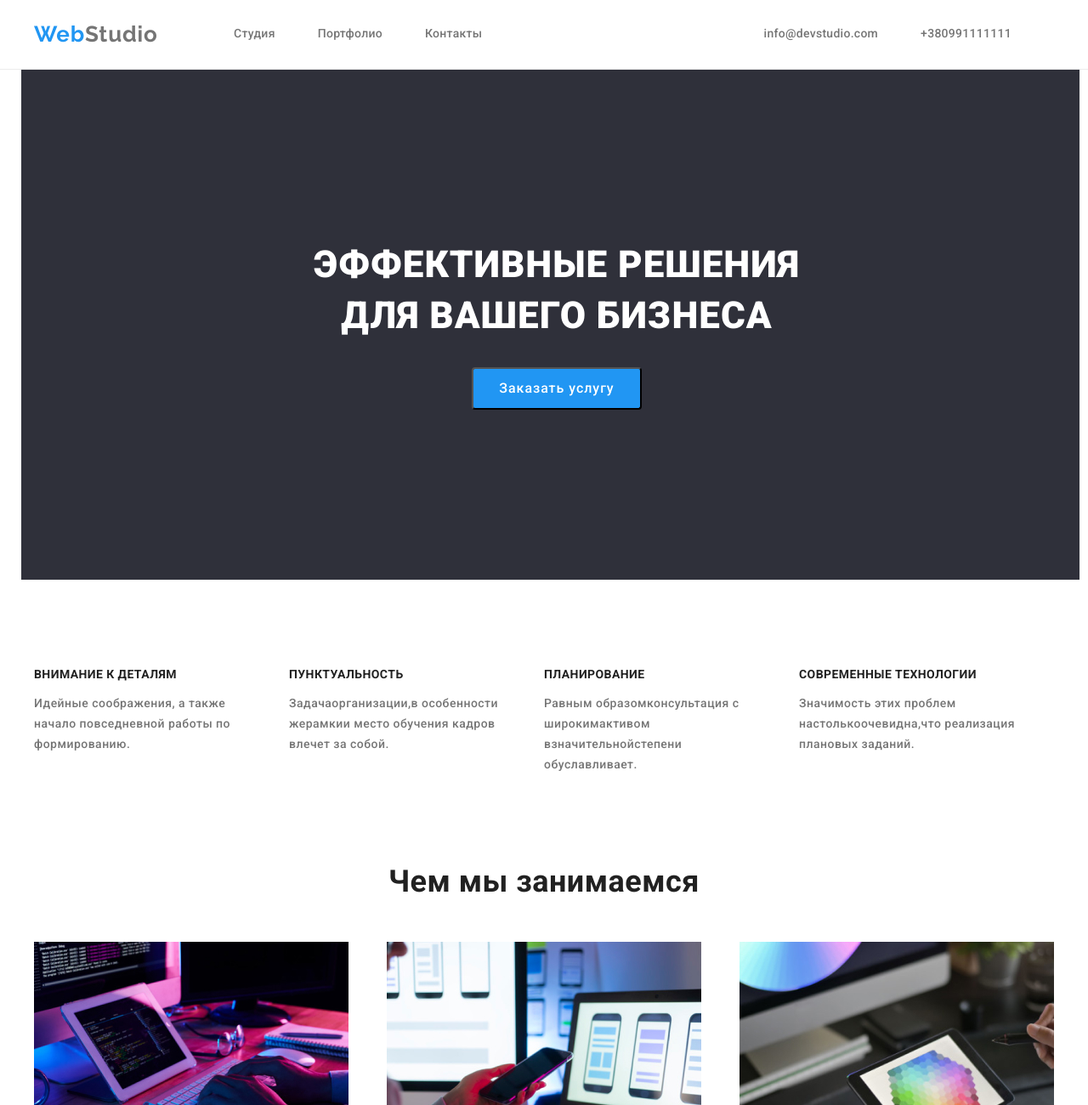
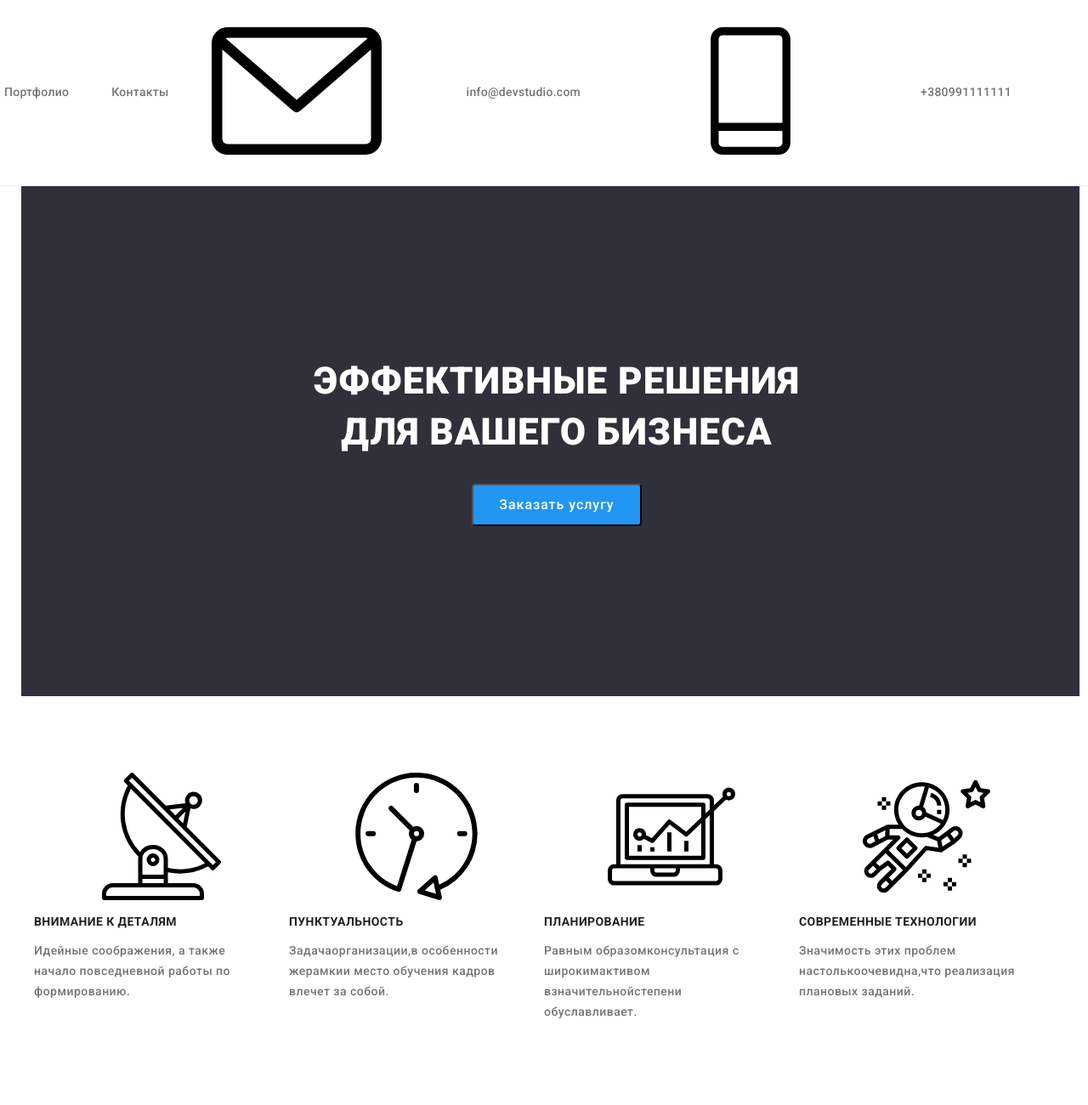
Before and after one commit to sergeibogko/goit-markup-hw-04, a plain HTML site: page index.html in a window 1280 px wide. Shown: the top 1300 px of the page at 85% size. Drawn offline with nearby package versions, Linux system fonts and the light colour scheme.

Commit message:
Добавляет раставленные елементы спрайта

```diff
--- a/css/styles.css
+++ b/css/styles.css
@@ -359,6 +359,7 @@ body {
 .footer {
   background-color: #2f303a;
   margin-right: 70px;
+  margin-top: 95px;
 }
 
 .logo {
--- a/index.html
+++ b/index.html
@@ -33,9 +33,19 @@
             </li>
           </ul>
         </nav>
+        <a href=""
+          ><svg>
+            <use href="./images/sprite.svg#envelope"></use>
+          </svg>
+        </a>
         <a href="mailto:info@devstudio.com" class="sait-nav link"
           >info@devstudio.com</a
         >
+        <a href=""
+          ><svg>
+            <use href="./images/sprite.svg#fone"></use>
+          </svg>
+        </a>
         <a href="tel:+380991111111" class="sait-nav link">+380991111111</a>
       </div>
     </header>
@@ -54,6 +64,11 @@
           <h2 class="section-features-title">особенности</h2>
           <ul class="list features-list">
             <li class="features">
+              <a href=""
+                ><svg>
+                  <use href="./images/sprite.svg#antenna 1"></use>
+                </svg>
+              </a>
               <h3 class="features-title">ВНИМАНИЕ К ДЕТАЛЯМ</h3>
               <p class="features-text">
                 Идейные соображения, а также начало повседневной работы по
@@ -61,6 +76,11 @@
               </p>
             </li>
             <li class="features">
+              <a href=""
+                ><svg>
+                  <use href="./images/sprite.svg#clock 1"></use>
+                </svg>
+              </a>
               <h3 class="features-title">ПУНКТУАЛЬНОСТЬ</h3>
               <p class="features-text">
                 Задачаорганизации,в особенности жерамкии место обучения кадров
@@ -68,6 +88,11 @@
               </p>
             </li>
             <li class="features">
+              <a href=""
+                ><svg>
+                  <use href="./images/sprite.svg#diagram 1"></use>
+                </svg>
+              </a>
               <h3 class="features-title">ПЛАНИРОВАНИЕ</h3>
               <p class="features-text">
                 Равным образомконсультация с широкимактивом взначительнойстепени
@@ -75,6 +100,11 @@
               </p>
             </li>
             <li class="features">
+              <a href=""
+                ><svg>
+                  <use href="./images/sprite.svg#astronaut 1"></use>
+                </svg>
+              </a>
               <h3 class="features-title">СОВРЕМЕННЫЕ ТЕХНОЛОГИИ</h3>
               <p class="features-text">
                 Значимость этих проблем настолькоочевидна,что реализация
@@ -509,26 +539,26 @@
     <!-- <svg>
       <use href="./images/sprite.svg#twitter 1"></use>
     </svg> -->
-    <svg>
+    <!-- <svg>
       <use href="./images/sprite.svg#antenna 1"></use>
-    </svg>
-    <svg>
+    </svg> -->
+    <!-- <svg>
       <use href="./images/sprite.svg#astronaut 1"></use>
-    </svg>
-    <svg>
+    </svg> -->
+    <!-- <svg>
       <use href="./images/sprite.svg#clock 1"></use>
-    </svg>
-    <svg>
+    </svg> -->
+    <!-- <svg>
       <use href="./images/sprite.svg#diagram 1"></use>
-    </svg>
-    <svg>
+    </svg> -->
+    <!-- <svg>
       <use href="./images/sprite.svg#envelope"></use>
-    </svg>
+    </svg> -->
     <!-- <svg>
       <use href="./images/sprite.svg#facebook 1"></use>
     </svg> -->
-    <svg>
+    <!-- <svg>
       <use href="./images/sprite.svg#fone"></use>
-    </svg>
+    </svg> -->
   </body>
 </html>
```
